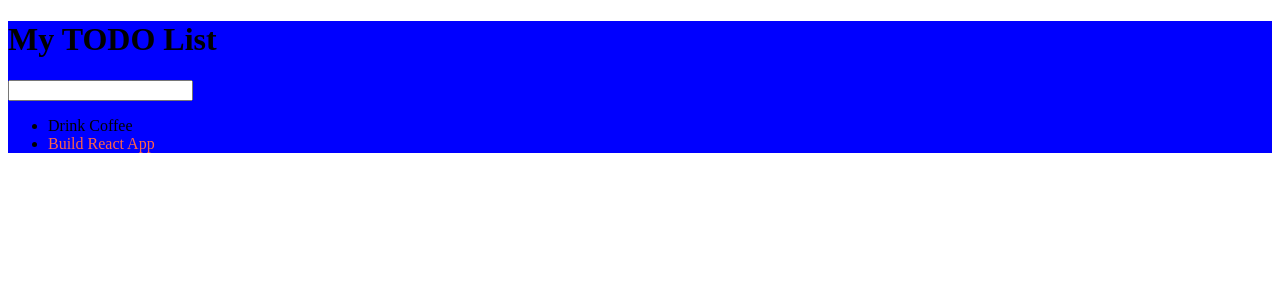
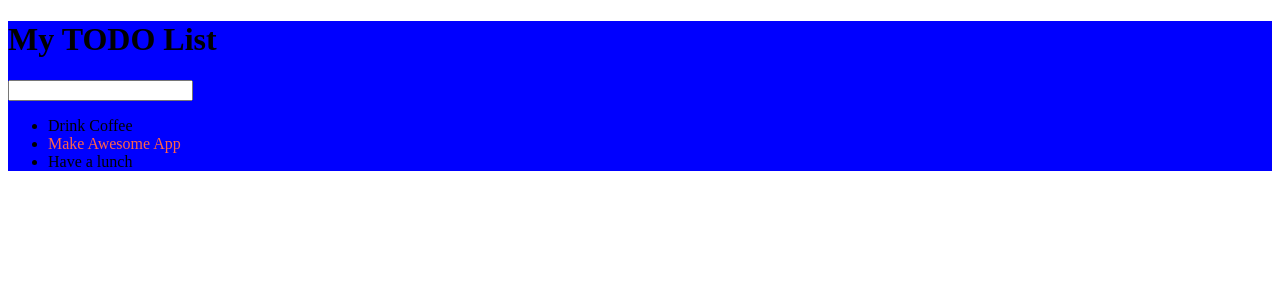
Before and after one commit to V914eslav/task-list, a React (Create React App) app: page / in a window 1280 px wide. Shown: the top 300 px of the page. Built offline with nearby package versions, Linux system fonts and the light colour scheme.

Commit message:
modified TodoList

```diff
--- a/src/App/App.jsx
+++ b/src/App/App.jsx
@@ -6,12 +6,18 @@ import TodoList from "../components/TodoList/TodoList";
 
 import styles from "./App.module.css";
 
+const todoData = [
+  { label: "Drink Coffee", important: false },
+  { label: "Make Awesome App", important: true },
+  { label: "Have a lunch", important: false },
+];
+
 const App = () => {
   return (
     <div className={styles.app}>
       <AppHeader />
       <SearchPanel />
-      <TodoList />
+      <TodoList todoData={todoData} />
     </div>
   );
 };
--- a/src/components/TodoList/TodoList.jsx
+++ b/src/components/TodoList/TodoList.jsx
@@ -2,17 +2,16 @@ import React from "react";
 
 import TodoListItem from "./TodoListItem/TodoListItem";
 
-const TodoList = () => {
-  return (
-    <ul className="list">
-      <li>
-        <TodoListItem label="Drink Coffee" />
+const TodoList = ({ todoData }) => {
+  const elements = todoData.map((item) => {
+    return (
+      <li key={item.label}>
+        <TodoListItem {...item} />
       </li>
-      <li>
-        <TodoListItem label="Build React App" important />
-      </li>
-    </ul>
-  );
+    );
+  });
+
+  return <ul className="list">{elements}</ul>;
 };
 
 export default TodoList;
```
